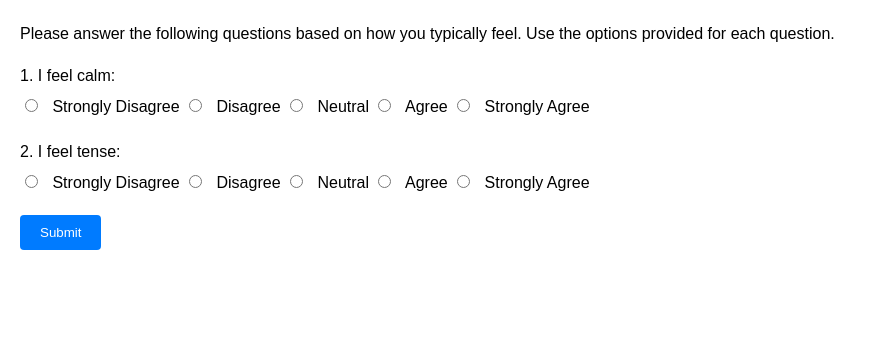
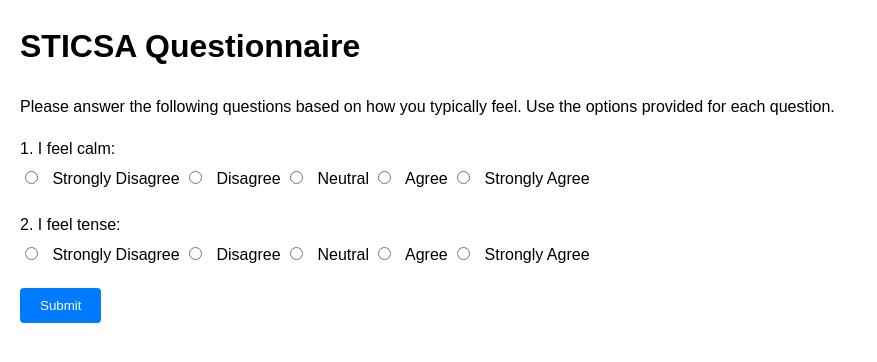
Before and after one commit to the-wise-lab/SODA-prescreen, a Jekyll site: the page sticsa.html, which Jekyll copies as it is, in a window 1280 px wide. Shown: the top 362 px of the page, without its empty margins (0-877 px from the left). Built offline with Jekyll 4.4.1, drawn with Linux system fonts in a browser that asks for light colours.

```diff
--- a/sticsa.html
+++ b/sticsa.html
@@ -3,7 +3,7 @@
 <head>
     <meta charset="UTF-8">
     <meta name="viewport" content="width=device-width, initial-scale=1.0">
-
+    <title>STICSA Questionnaire</title>
     <style>
         body {
             font-family: Arial, sans-serif;
@@ -34,7 +34,7 @@
     </style>
 </head>
 <body>
-    <h1></h1>
+    <h1>STICSA Questionnaire</h1>
     <p>Please answer the following questions based on how you typically feel. Use the options provided for each question.</p>
 
     <form id="sticsa-form">
```
Also changed, not shown: other parts of sticsa.html (+2 -2 lines).
